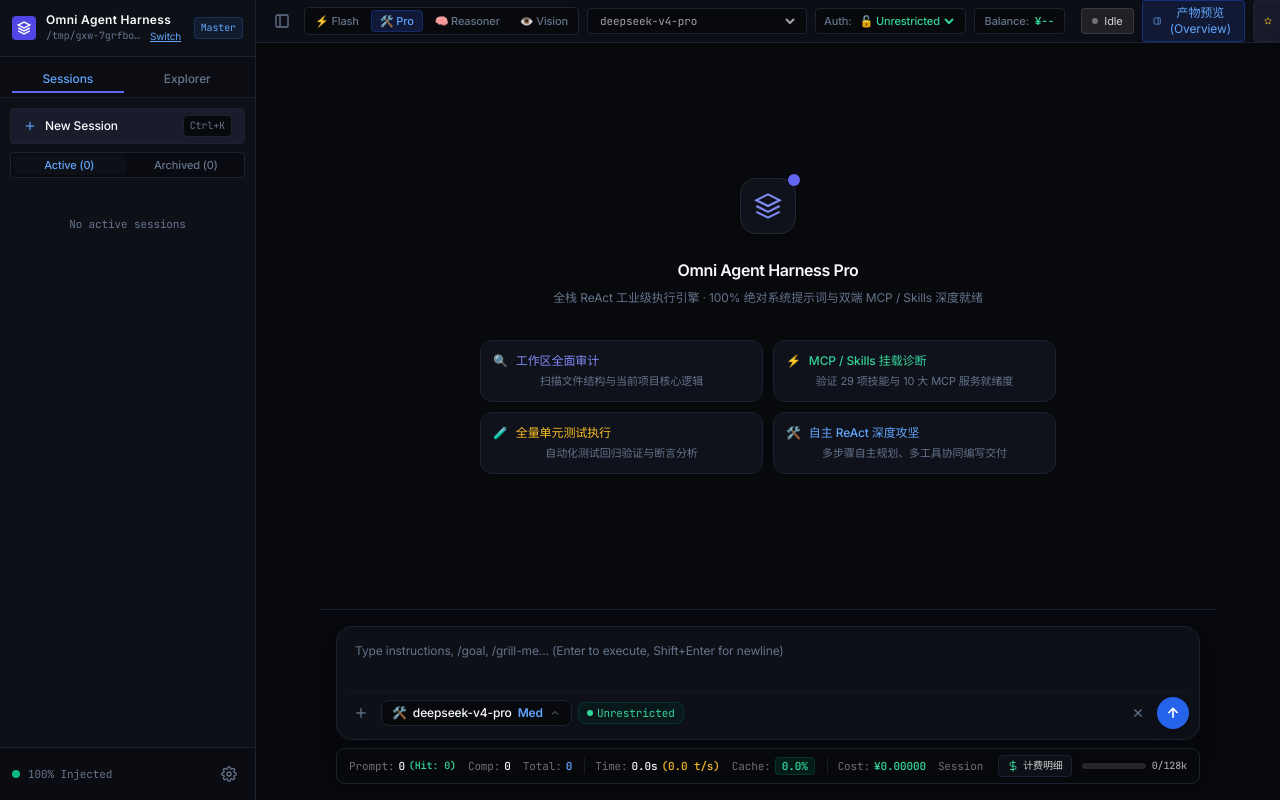
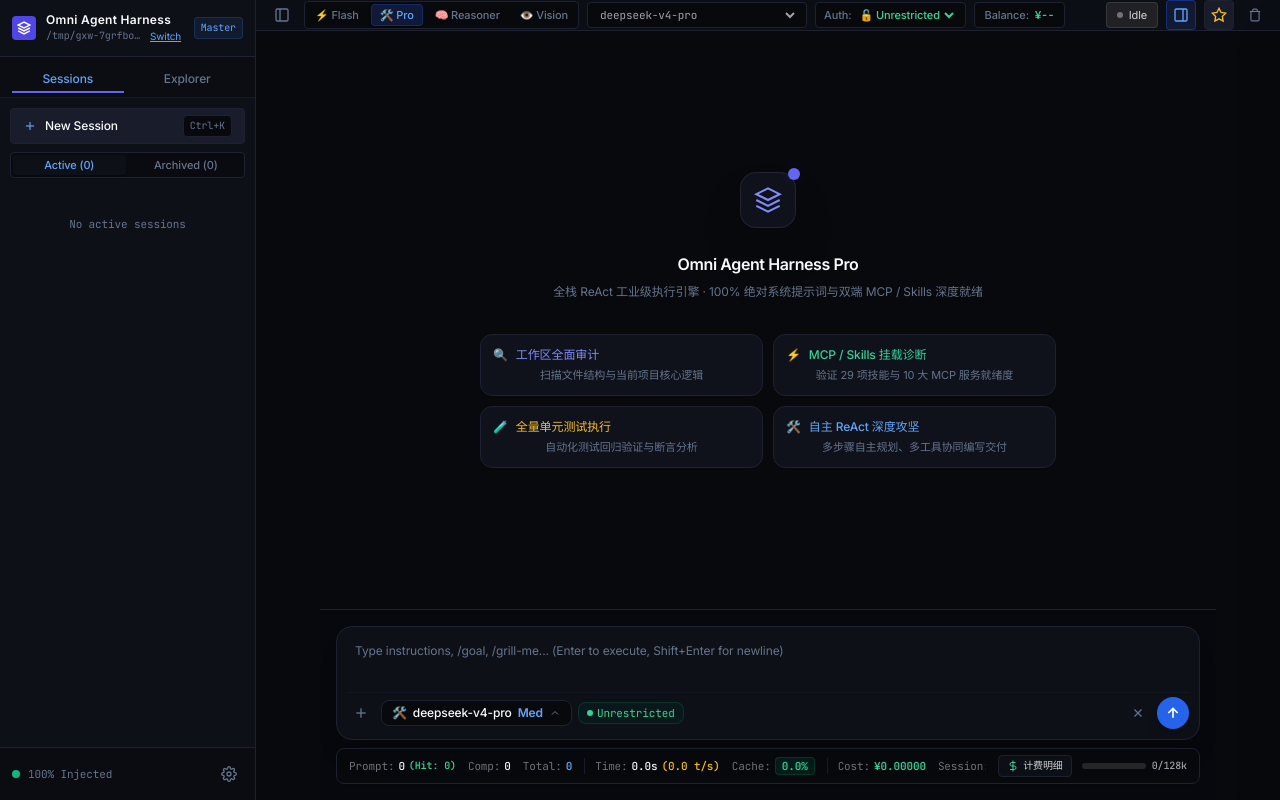
Before and after one commit to xiilxj/omni_agent_harness, a FastAPI app: page / in a window 1280 px wide. Run offline with FastAPI, Linux system fonts and the light colour scheme; data that the repository does not hold is empty; parts of the project's set-up code (start-up, migrations or seed data) failed here and were passed over; some libraries are stand-ins or nearby versions.

Commit message:
style: convert header buttons to minimal compact icons without long text

```diff
--- a/harness/ui/templates/index.html
+++ b/harness/ui/templates/index.html
@@ -241,18 +241,16 @@
                     <span class="w-1.5 h-1.5 rounded-full bg-zinc-500" id="status-dot"></span>
                     <span id="status-text">Idle</span>
                 </div>
-                <button id="btn-toggle-overview" class="px-2.5 py-1 text-xs text-blue-400 hover:text-blue-300 bg-blue-950/50 hover:bg-blue-900/60 border border-blue-800/60 rounded flex items-center space-x-1.5 transition shadow-sm" title="打开/收回右侧产物实时透视面板 (Ctrl+P / Alt+O)">
-                    <svg class="w-3.5 h-3.5" viewBox="0 0 24 24" fill="none" stroke="currentColor" stroke-width="2">
+                <button id="btn-toggle-overview" class="p-1.5 text-blue-400 hover:text-blue-300 bg-blue-950/50 hover:bg-blue-900/60 border border-blue-800/60 rounded flex items-center justify-center transition shadow-sm" title="产物实时透视 (Overview · Ctrl+P / Alt+O)">
+                    <svg class="w-4 h-4" viewBox="0 0 24 24" fill="none" stroke="currentColor" stroke-width="2">
                         <rect x="3" y="3" width="18" height="18" rx="2" ry="2"></rect>
                         <line x1="15" y1="3" x2="15" y2="21"></line>
                     </svg>
-                    <span>产物预览 (Overview)</span>
                 </button>
-                <button id="btn-quick-prompt" class="px-2.5 py-1 text-xs text-dark-muted hover:text-dark-heading bg-dark-hover border border-dark-border rounded flex items-center space-x-1.5 transition">
-                    <svg class="w-3.5 h-3.5 text-amber-400" viewBox="0 0 24 24" fill="none" stroke="currentColor" stroke-width="2">
-                        <path d="M12 2l3.09 6.26L22 9.27l-5 4.87 1.18 6.88L12 17.77l-6.18 3.25L7 14.14 2 9.27l6.91-1.01L12 2z"></path>
+                <button id="btn-quick-prompt" class="p-1.5 text-amber-400 hover:text-amber-300 bg-dark-hover hover:bg-zinc-800 border border-dark-border rounded flex items-center justify-center transition shadow-sm" title="Master Prompt 系统提示词配置">
+                    <svg class="w-4 h-4" viewBox="0 0 24 24" fill="none" stroke="currentColor" stroke-width="2">
+                        <polygon points="12 2 15.09 8.26 22 9.27 17 14.14 18.18 21.02 12 17.77 5.82 21.02 7 14.14 2 9.27 8.91 8.26 12 2"></polygon>
                     </svg>
-                    <span>Master Prompt</span>
                 </button>
                 <button id="btn-clear-stream" class="p-1.5 text-dark-muted hover:text-dark-heading rounded hover:bg-dark-hover transition" title="Clear Console">
                     <svg class="w-3.5 h-3.5" viewBox="0 0 24 24" fill="none" stroke="currentColor" stroke-width="2">
```
